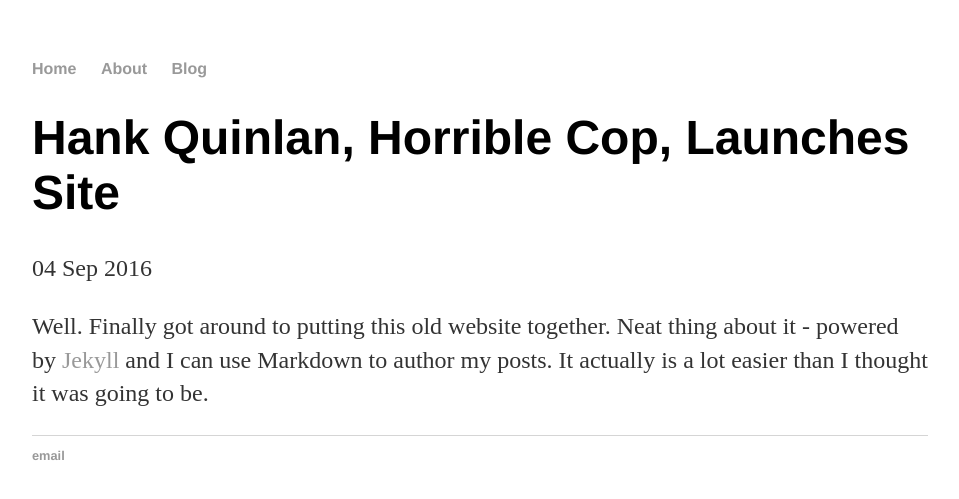
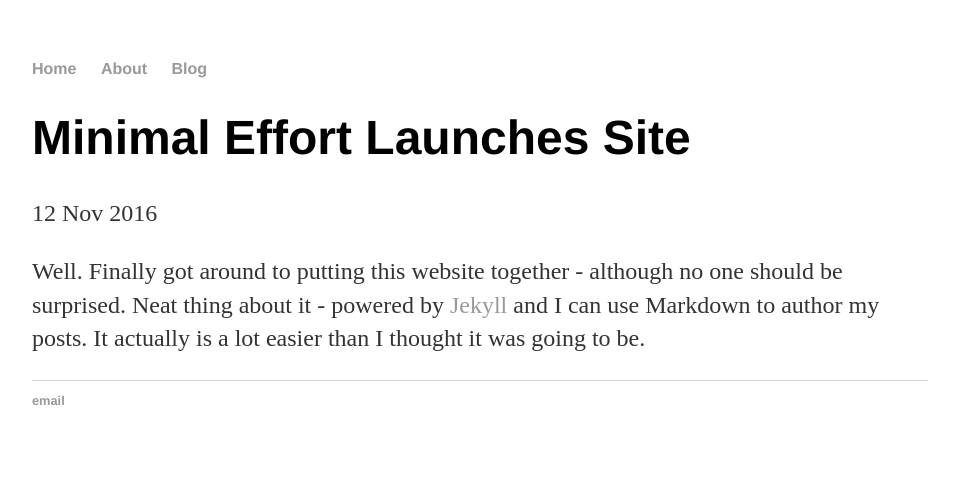
Before and after one commit to StephenCee/StephenCee.github.io, a Jekyll site: the page built from _posts/2016-09-04-hank-quinlan-site-launched.md, in a window 1280 px wide. Shown: the top 499 px of the page, without its empty margins (160-1119 px from the left). Built offline with Jekyll 4.4.1, drawn with Linux system fonts in a browser that asks for light colours.

Commit message:
Update 2016-09-04-hank-quinlan-site-launched.md

```diff
--- a/_posts/2016-09-04-hank-quinlan-site-launched.md
+++ b/_posts/2016-09-04-hank-quinlan-site-launched.md
@@ -1,7 +1,7 @@
 ---
 layout: post
-title: "Hank Quinlan, Horrible Cop, Launches Site"
-date: 2016-09-04
+title: "Minimal Effort Launches Site"
+date: 2016-11-12
 ---
 
-Well. Finally got around to putting this old website together. Neat thing about it - powered by [Jekyll](http://jekyllrb.com) and I can use Markdown to author my posts. It actually is a lot easier than I thought it was going to be.
+Well. Finally got around to putting this website together - although no one should be surprised. Neat thing about it - powered by [Jekyll](http://jekyllrb.com) and I can use Markdown to author my posts. It actually is a lot easier than I thought it was going to be.
```
